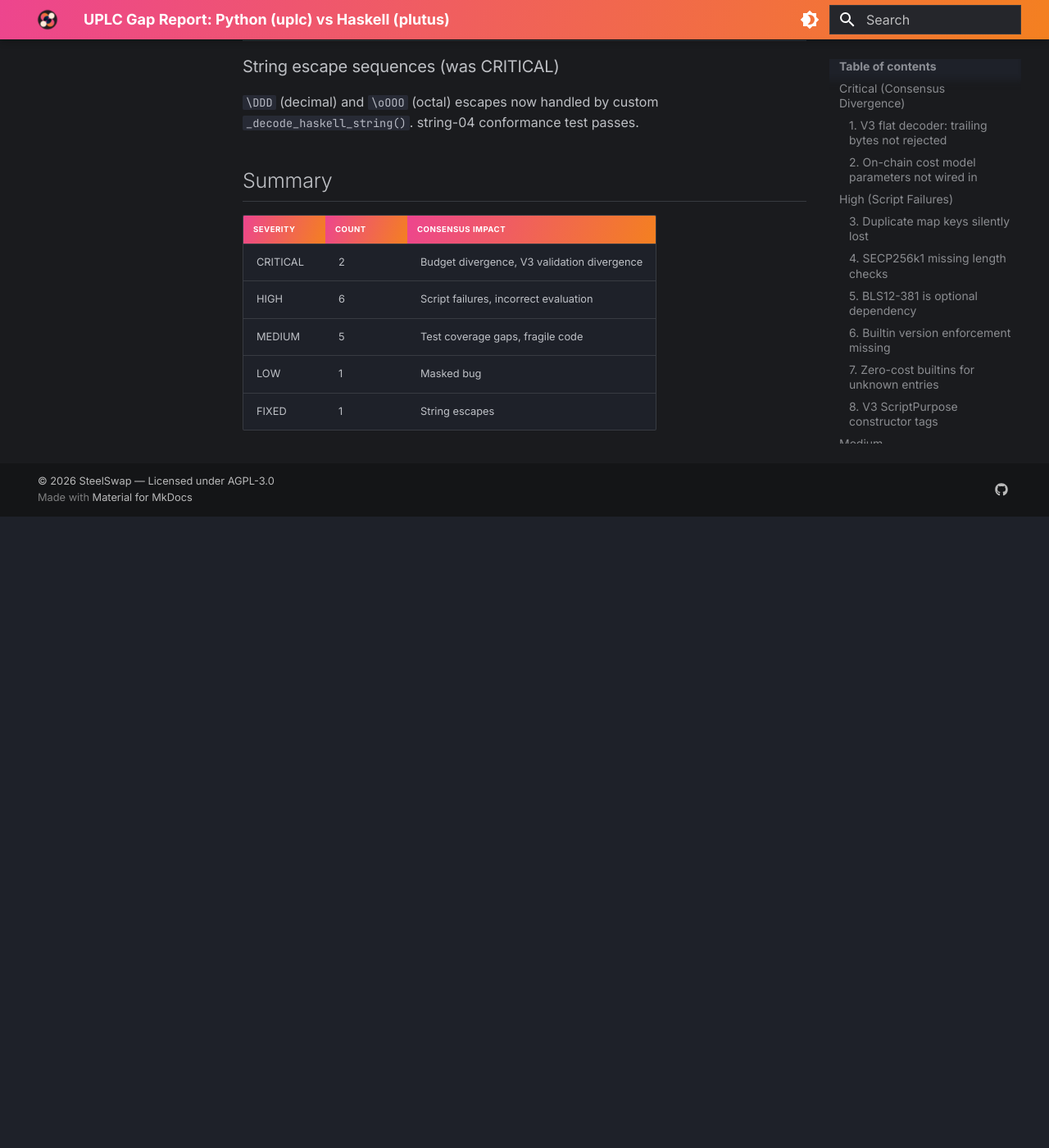
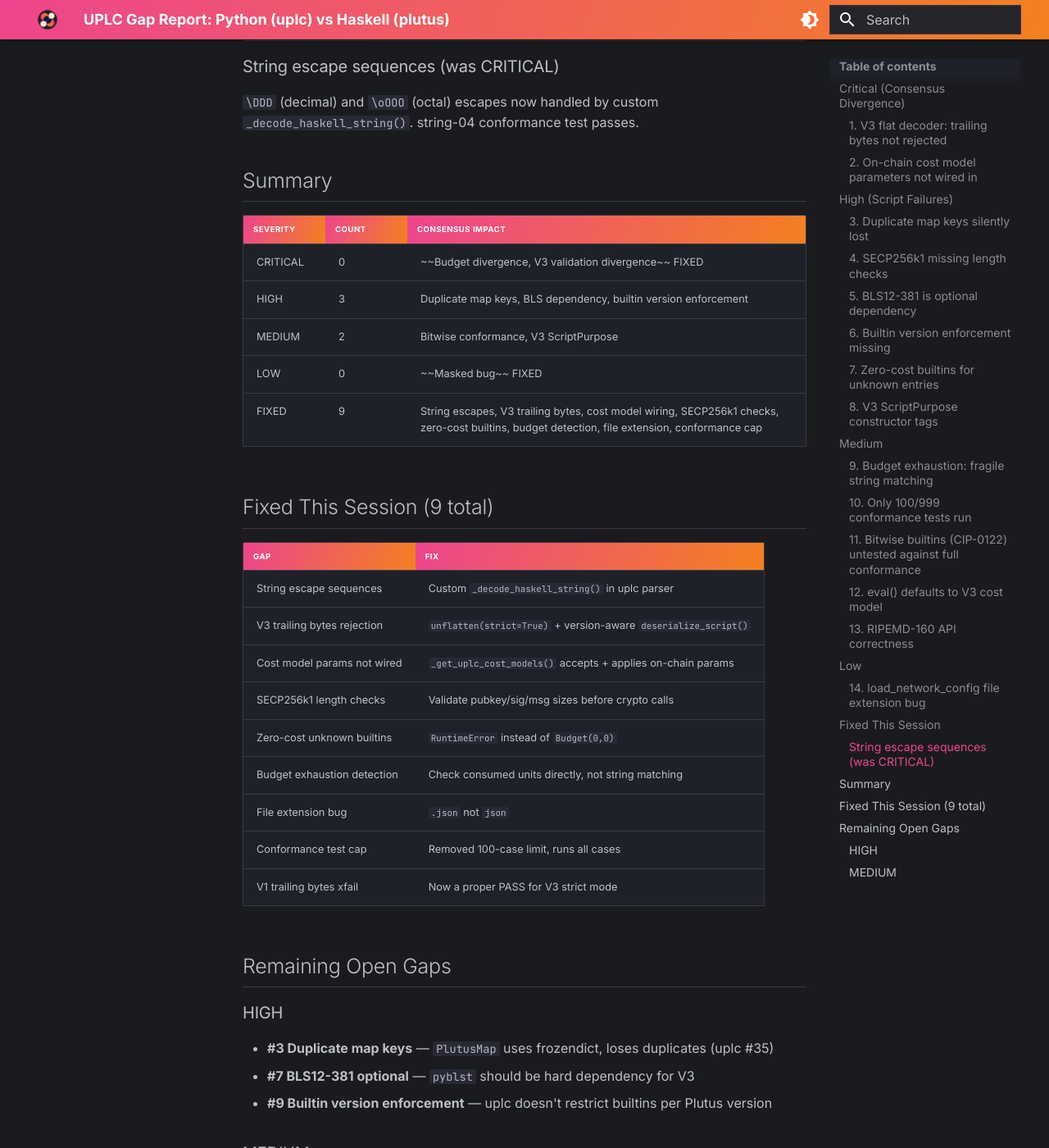
Before and after one commit to SteelSwap/vibe-node, an MkDocs documentation site: the page built from docs/reference/uplc-gap-report.md, in a window 1280 px wide and 1400 px high, scrolled down 2741 px. Shown: the whole window at 82% size. Built offline with MkDocs 1.6.1 and Material for MkDocs 9.7.7, drawn with Linux system fonts in a browser that asks for light colours; before the commit the page ends 3371 px from its top, so only the background shows below that; some of the changed text lies outside the part shown.

Commit message:
docs(m6.1): update uplc gap report — 9 of 14 gaps fixed, 0 critical remaining
Fixed: string escapes, V3 trailing bytes, cost model wiring, SECP256k1
checks, zero-cost builtins, budget detection, file extension, conformance
cap, V3 strict mode.

Remaining: 3 HIGH (duplicate map keys, BLS dependency, builtin version
enforcement), 2 MEDIUM (bitwise conformance, V3 ScriptPurpose).

Co-Authored-By: Claude Opus 4.6 (1M context) <noreply@anthropic.com>

```diff
--- a/docs/reference/uplc-gap-report.md
+++ b/docs/reference/uplc-gap-report.md
@@ -85,8 +85,33 @@ All 13 bitwise builtins implemented but conformance coverage unknown due to the
 
 | Severity | Count | Consensus Impact |
 |----------|-------|-----------------|
-| CRITICAL | 2 | Budget divergence, V3 validation divergence |
-| HIGH | 6 | Script failures, incorrect evaluation |
-| MEDIUM | 5 | Test coverage gaps, fragile code |
-| LOW | 1 | Masked bug |
-| FIXED | 1 | String escapes |
+| CRITICAL | 0 | ~~Budget divergence, V3 validation divergence~~ FIXED |
+| HIGH | 3 | Duplicate map keys, BLS dependency, builtin version enforcement |
+| MEDIUM | 2 | Bitwise conformance, V3 ScriptPurpose |
+| LOW | 0 | ~~Masked bug~~ FIXED |
+| FIXED | 9 | String escapes, V3 trailing bytes, cost model wiring, SECP256k1 checks, zero-cost builtins, budget detection, file extension, conformance cap |
+
+## Fixed This Session (9 total)
+
+| Gap | Fix |
+|-----|-----|
+| String escape sequences | Custom `_decode_haskell_string()` in uplc parser |
+| V3 trailing bytes rejection | `unflatten(strict=True)` + version-aware `deserialize_script()` |
+| Cost model params not wired | `_get_uplc_cost_models()` accepts + applies on-chain params |
+| SECP256k1 length checks | Validate pubkey/sig/msg sizes before crypto calls |
+| Zero-cost unknown builtins | `RuntimeError` instead of `Budget(0,0)` |
+| Budget exhaustion detection | Check consumed units directly, not string matching |
+| File extension bug | `.json` not `json` |
+| Conformance test cap | Removed 100-case limit, runs all cases |
+| V1 trailing bytes xfail | Now a proper PASS for V3 strict mode |
+
+## Remaining Open Gaps
+
+### HIGH
+- **#3 Duplicate map keys** — `PlutusMap` uses frozendict, loses duplicates (uplc #35)
+- **#7 BLS12-381 optional** — `pyblst` should be hard dependency for V3
+- **#9 Builtin version enforcement** — uplc doesn't restrict builtins per Plutus version
+
+### MEDIUM
+- **#8 Bitwise conformance** — need to verify all 13 CIP-0122 builtins pass full suite
+- **#15 V3 ScriptPurpose** — Conway adds Voting/Proposing constructors
```
